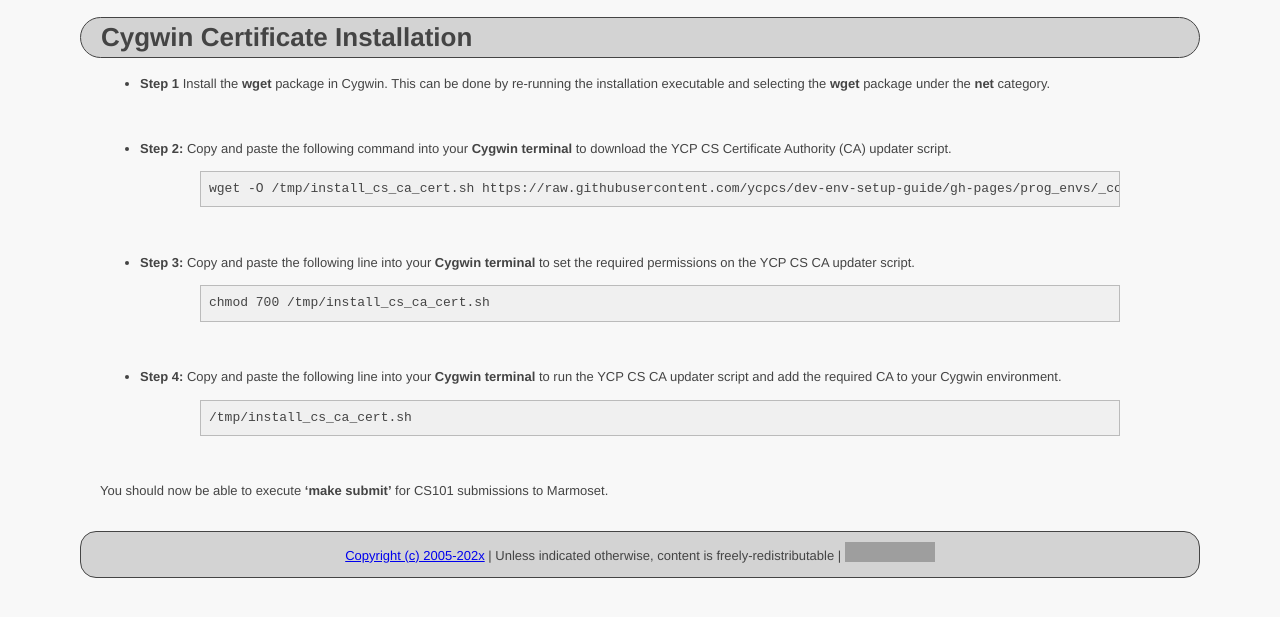
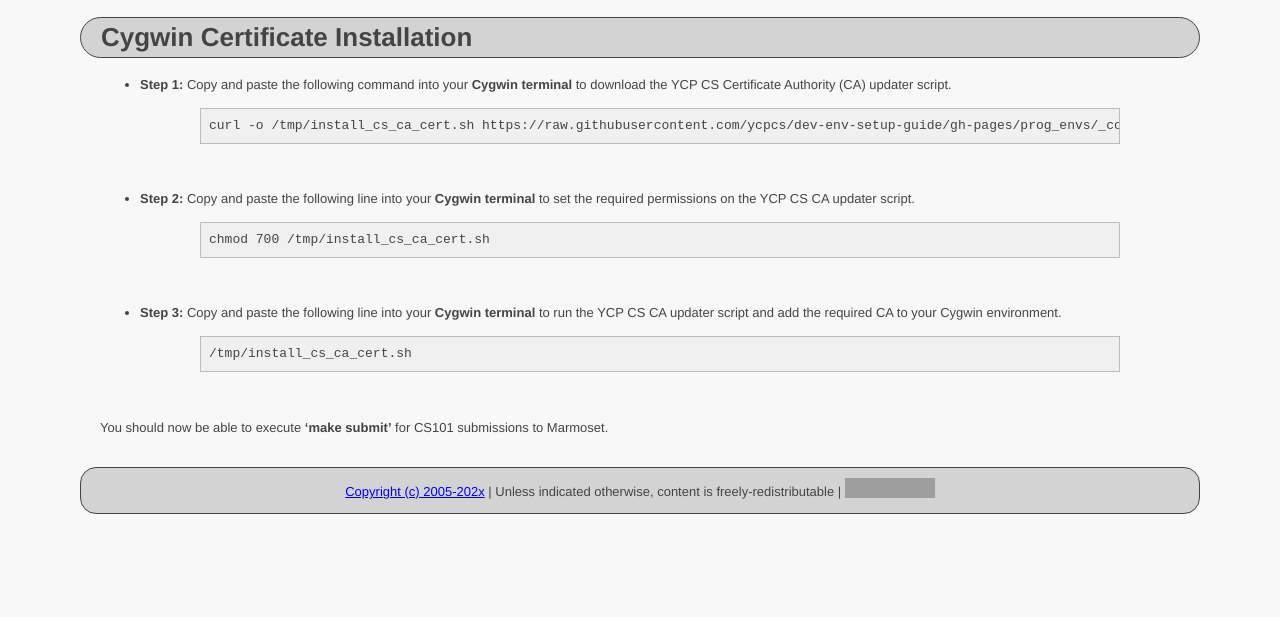
Before and after one commit to ycpcs/dev-env-setup-guide, a Jekyll site: the page built from prog_envs/win11/CygwinCerts.md, in a window 1280 px wide. Shown: the top 617 px of the page. Built offline with Jekyll 4.4.1, drawn with Linux system fonts in a browser that asks for light colours; grey boxes are pictures that could not be loaded.

Commit message:
updated Cygwin instructions

````diff
--- a/prog_envs/win11/CygwinCerts.md
+++ b/prog_envs/win11/CygwinCerts.md
@@ -3,19 +3,15 @@ layout: default
 title: Cygwin Certificate Installation
 ---
 
-* **Step 1** Install the **wget** package in Cygwin. This can be done by re-running the installation executable and selecting the **wget** package under the **net** category.
-
-<br>
-
-* **Step 2:** Copy and paste the following command into your **Cygwin terminal** to download the YCP CS Certificate Authority (CA) updater script.
+* **Step 1:** Copy and paste the following command into your **Cygwin terminal** to download the YCP CS Certificate Authority (CA) updater script.
 
     > ```
-    > wget -O /tmp/install_cs_ca_cert.sh https://raw.githubusercontent.com/ycpcs/dev-env-setup-guide/gh-pages/prog_envs/_config/install_cs_ca_cert.sh
+    > curl -o /tmp/install_cs_ca_cert.sh https://raw.githubusercontent.com/ycpcs/dev-env-setup-guide/gh-pages/prog_envs/_config/install_cs_ca_cert.sh
     > ```
 
 <br>
 
-* **Step 3:** Copy and paste the following line into your **Cygwin terminal** to set the required permissions on the YCP CS CA updater script.
+* **Step 2:** Copy and paste the following line into your **Cygwin terminal** to set the required permissions on the YCP CS CA updater script.
 
     > ```
     > chmod 700 /tmp/install_cs_ca_cert.sh
@@ -23,7 +19,7 @@ title: Cygwin Certificate Installation
 
 <br>
 
-* **Step 4:** Copy and paste the following line into your **Cygwin terminal** to run the YCP CS CA updater script and add the required CA to your Cygwin environment.
+* **Step 3:** Copy and paste the following line into your **Cygwin terminal** to run the YCP CS CA updater script and add the required CA to your Cygwin environment.
 
     > ```
     > /tmp/install_cs_ca_cert.sh
````
Also changed, not shown: prog_envs/win11/win11_kecComputer_config_linux.md (+1 -4 lines).
